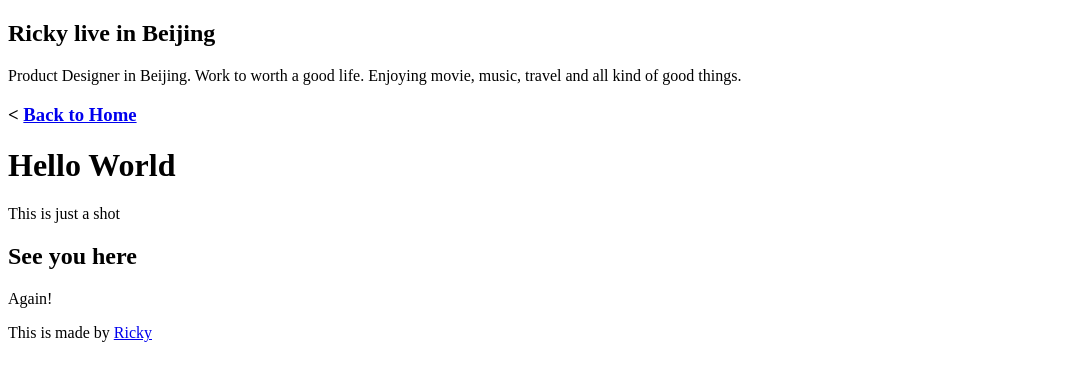
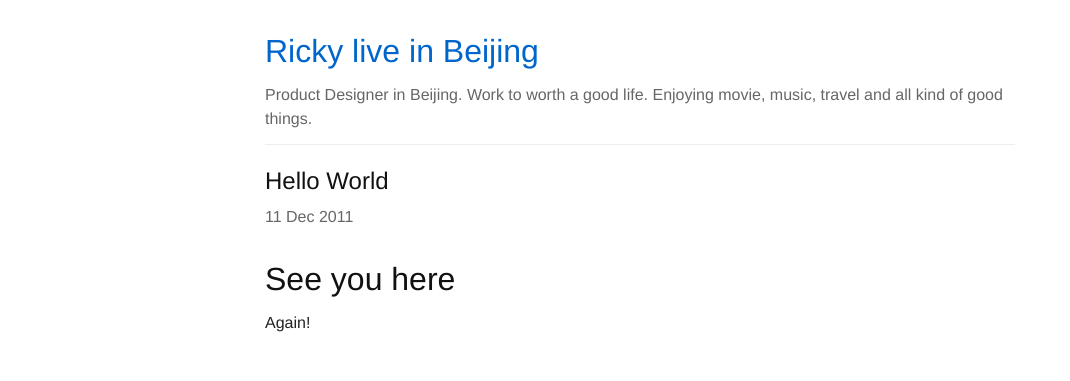
Before and after one commit to rickyuan/rickyuan.github.com, a Jekyll site: the page built from _posts/2011-12-11-Hello_World.markdown, in a window 1280 px wide. Shown: the top 381 px of the page, without its empty margins (0-1070 px from the left). Built offline with Jekyll 4.4.1, drawn with Linux system fonts in a browser that asks for light colours; some web fonts are replaced; Markdown is read by kramdown in place of the engine named in the settings.

Commit message:
Added css

```diff
--- a/_config.yml
+++ b/_config.yml
@@ -5,7 +5,7 @@
 pygments: true
 markdown: rdiscount
 
-auto: true
+auto: fasle
 server: true
 server_port: 4000
 baseurl: /
--- a/_layouts/default.html
+++ b/_layouts/default.html
@@ -8,25 +8,22 @@
 
 <title>{% if page.title != 'Ricky' %}{{ site.name }} - {% endif %}{{ page.title }}</title>
 
+<div class="container">
 <header>
-	<h2>Ricky live in Beijing</h2>
-	<p>Product Designer in Beijing. Work to worth a good life. Enjoying movie, music, travel and all kind of good things. </p>
+	<h2><a href="/">Ricky live in Beijing</a></h2>
+	<p class="quiet">Product Designer in Beijing. Work to worth a good life. Enjoying movie, music, travel and all kind of good things. </p>
 </header>
 
-<nav>
-	{% if page.title == 'Ricky' %}
-		<h2>Get Started Here</h2>
-	{% else %}
-		<h3>&lt; <a href=/ rel=home accesskey=x>Back to Home</a></h3>
-	{% endif %}
-</nav>
+{% if page.title == 'Ricky' %}
+	<h3>Blog posts</h3>
+{% else %}
+    <h3>{{ page.title }}</h3>
+    <span class="quiet">{{ page.date | date_to_string }}</span>
+{% endif %}
 
 {{ content }}
 
-<footer>
-	<p>This is made by <a href="https://twitter.com/rickyuan">Ricky</a></p>
-</footer>
-
+</div>
 <script type="text/javascript">
 
   var _gaq = _gaq || [];
--- a/_layouts/post.html
+++ b/_layouts/post.html
@@ -2,10 +2,6 @@
 layout: default
 ---
 
-<h3>{{ page.time | date_to_string }}</h3>
-<h1>{{ page.title }}</h1>
-<p>{{ page.desc }}</p>
-
 <article>
 	{{ content }}
 </article>
--- /dev/null
+++ b/css/custom.css
@@ -0,0 +1,72 @@
+/* -----------------------------------------------------------------------
+
+
+ Blueprint CSS Framework 1.0.1
+ http://blueprintcss.org
+
+   * Copyright (c) 2007-Present. See LICENSE for more info.
+   * See README for instructions on how to use Blueprint.
+   * For credits and origins, see AUTHORS.
+   * This is a compressed file. See the sources in the 'src' directory.
+
+----------------------------------------------------------------------- */
+
+/* reset.css */
+html {margin:0;padding:0;border:0;}
+body {line-height:1.5;background:white;}
+blockquote:before, blockquote:after, q:before, q:after {content:'';}
+blockquote, q {quotes:"" "";}
+a img {border:none;}
+:focus {outline:0;}
+
+/* typography.css */
+body {font-size:100%;color:#222;background:#fff;font-family:"Helvetica Neue", "Galdeano", Arial, Helvetica, sans-serif;}
+h1, h2, h3, h4, h5, h6 {font-weight:normal;color:#111;}
+h1 {font-size:3em;line-height:1;margin-bottom:0.5em;}
+h2 {font-size:2em;margin-bottom:0.25em;}
+h3 {font-size:1.5em;line-height:1;margin-bottom:0.5em;}
+h4 {font-size:1.2em;line-height:1.25;margin-bottom:1.25em;}
+h5 {font-size:1em;font-weight:bold;margin-bottom:1.5em;}
+h6 {font-size:1em;font-weight:bold;}
+h1 img, h2 img, h3 img, h4 img, h5 img, h6 img {margin:0;}
+p {margin:0 0 0.5em;}
+.left {float:left !important;}
+p .left {margin:1.5em 1.5em 1.5em 0;padding:0;}
+.right {float:right !important;}
+p .right {margin:1.5em 0 1.5em 1.5em;padding:0;}
+a:focus, a:hover {color:#09f;}
+a {color:#06c;text-decoration:none;}
+blockquote {margin:1.5em;color:#666;font-style:italic;}
+address {margin:0 0 1.5em;font-style:italic;}
+del {color:#666;}
+pre {margin:1.5em 0;white-space:pre;}
+pre, code, tt {font:1em 'andale mono', 'lucida console', monospace;line-height:1.5;}
+li ul, li ol {margin:0;}
+ul, ol {margin:0 1.5em 1.5em 0;padding-left:1.5em;}
+ul {list-style-type:none;}
+caption {background:#eee;}
+.small {font-size:.8em;margin-bottom:1.875em;line-height:1.875em;}
+.large {font-size:1.2em;line-height:2.5em;margin-bottom:1.25em;}
+.hide {display:none;}
+.quiet {color:#666; font-size:100%;}
+.loud {color:#000;}
+.highlight {background:#ff0;}
+.added {background:#060;color:#fff;}
+.removed {background:#900;color:#fff;}
+.first {margin-left:0;padding-left:0;}
+.last {margin-right:0;padding-right:0;}
+.top {margin-top:0;padding-top:0;}
+.bottom {margin-bottom:0;padding-bottom:0;}
+
+
+
+/* grid.css */
+.container {width:750px;margin:0 auto;}
+header {
+	border-bottom: 1px solid #eee;
+	padding-bottom: 5px;
+}
+article {
+	margin-top: 10px;
+}
+.clear {clear:both;}
--- a/index.html
+++ b/index.html
@@ -6,8 +6,7 @@
 <ul>
 	{% for post in site.categories.note %}
 	<li>
-		<a href={{ post.url }}/>{{ post.title }}</a>
-		<p>{{ post.desc }}</p>
+		<span class="quiet">{{ post.date | date_to_string }}</span> &raquo; <a href={{ post.url }}/>{{ post.title }}</a>
 	</li>
 	{% endfor %}
 </ul>
```
Also changed, not shown: _posts/2011-12-11-Hello-World.markdown (added, +8 -0 lines).
